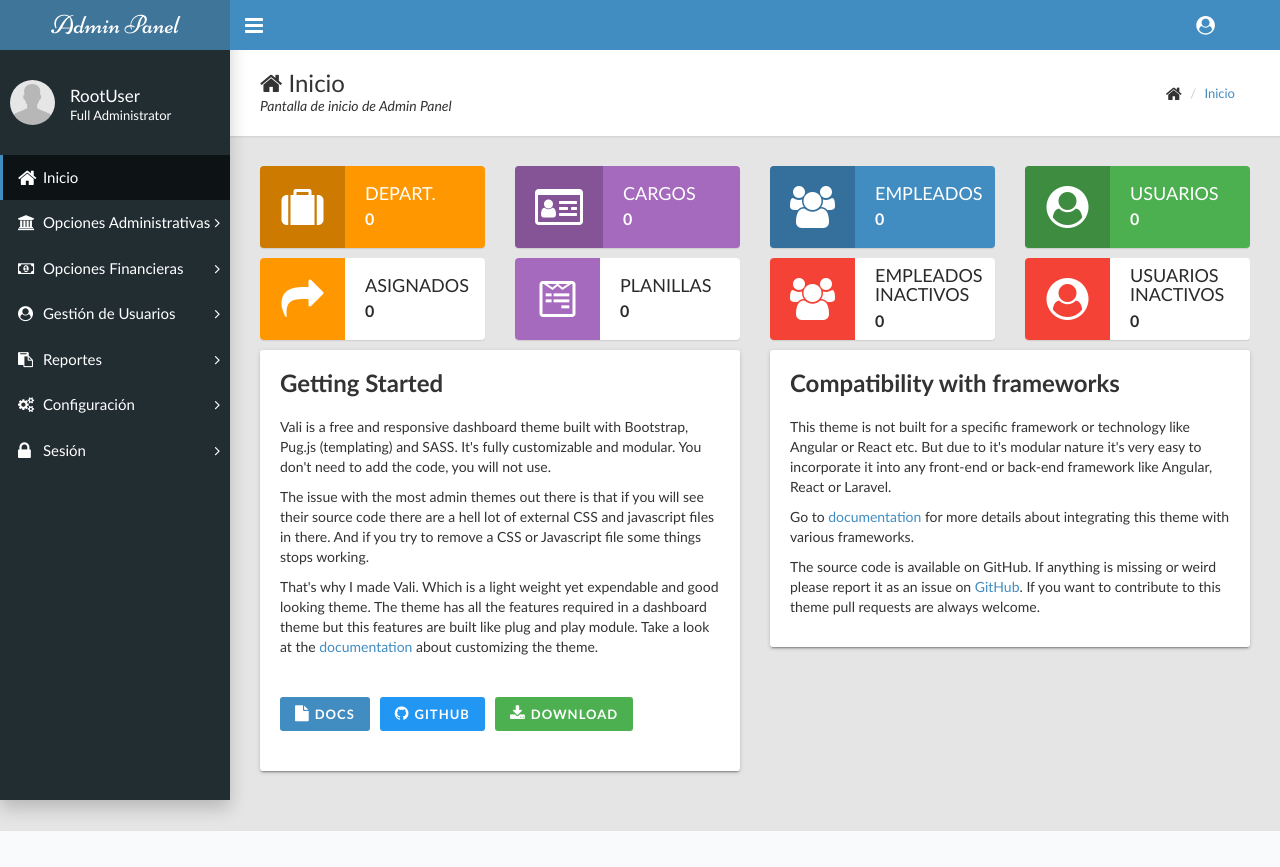
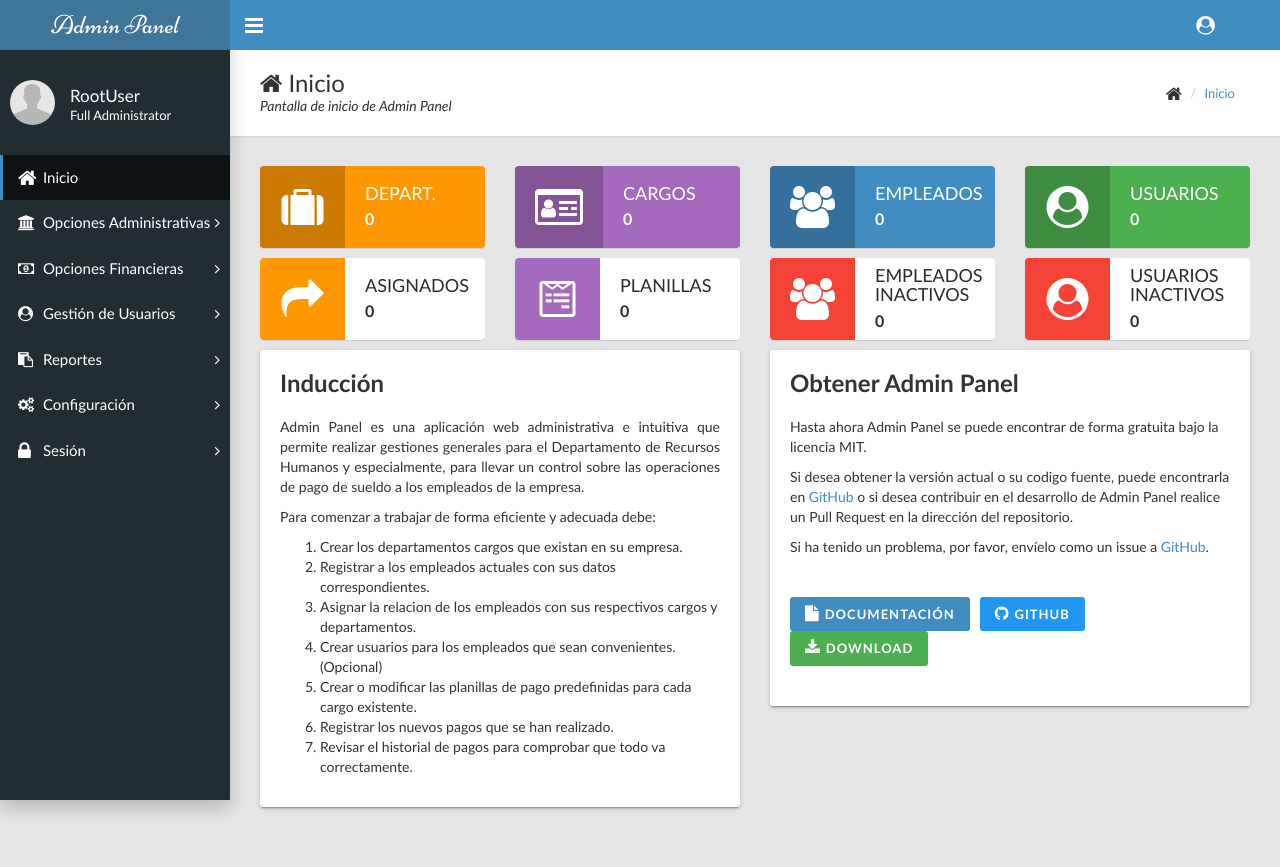
Before and after one commit to Kunai11/municipalidad, a PHP site: page /admin-panel/index.php in a window 1280 px wide. Before the commit the page ends 831 px from the top, so only its background shows below. Run offline with PHP 8.4, Linux system fonts and the light colour scheme; the visitor is signed in with stand-in values (Sample User, id 1); data that the repository does not hold is empty.

Commit message:
Agregar informacion para el usuario

```diff
--- a/admin-panel/index.php
+++ b/admin-panel/index.php
@@ -137,19 +137,27 @@
         <div class="row">
           <div class="col-md-6">
             <div class="card">
-              <h3 class="card-title">Getting Started</h3>
-              <p>Vali is a free and responsive dashboard theme built with Bootstrap, Pug.js (templating) and SASS. It's fully customizable and modular. You don't need to add the code, you will not use.</p>
-              <p>The issue with the most admin themes out there is that if you will see their source code there are a hell lot of external CSS and javascript files in there. And if you try to remove a CSS or Javascript file some things stops working.</p>
-              <p>That's why I made Vali. Which is a light weight yet expendable and good looking theme. The theme has all the features required in a dashboard theme but this features are built like plug and play module. Take a look at the <a href="http://pratikborsadiya.in/blog/vali-admin" target="_blank">documentation</a> about customizing the theme.</p>
-              <p class="mt-40 mb-20"><a class="btn btn-primary icon-btn mr-10" href="http://pratikborsadiya.in/blog/vali-admin" target="_blank"><i class="fa fa-file"></i>Docs</a><a class="btn btn-info icon-btn mr-10" href="https://github.com/pratikborsadiya/vali-admin" target="_blank"><i class="fa fa-github"></i>GitHub</a><a class="btn btn-success icon-btn" href="https://github.com/pratikborsadiya/vali-admin/archive/master.zip" target="_blank"><i class="fa fa-download"></i>Download</a></p>
+              <h3 class="card-title">Inducci&oacute;n</h3>
+              <p style="text-align:justify;">Admin Panel es una aplicaci&oacute;n web administrativa e intuitiva que permite realizar gestiones generales para el Departamento de Recursos Humanos y especialmente, para llevar un control sobre las operaciones de pago de sueldo a los empleados de la empresa.</p>
+              <p style="text-align:justify;">Para comenzar a trabajar de forma eficiente y adecuada debe:</p>
+              <ol>
+                <li>Crear los departamentos cargos que existan en su empresa.</li>
+                <li>Registrar a los empleados actuales con sus datos correspondientes.</li>
+                <li>Asignar la relacion de los empleados con sus respectivos cargos y departamentos.</li>
+                <li>Crear usuarios para los empleados que sean convenientes. (Opcional)</li>
+                <li>Crear o modificar las planillas de pago predefinidas para cada cargo existente.</li>
+                <li>Registrar los nuevos pagos que se han realizado.</li>
+                <li>Revisar el historial de pagos para comprobar que todo va correctamente.</li>
+              </ol>
             </div>
           </div>
           <div class="col-md-6">
             <div class="card">
-              <h3 class="card-title">Compatibility with frameworks</h3>
-              <p>This theme is not built for a specific framework or technology like Angular or React etc. But due to it's modular nature it's very easy to incorporate it into any front-end or back-end framework like Angular, React or Laravel.</p>
-              <p>Go to <a href="http://pratikborsadiya.in/blog/vali-admin" target="_blank">documentation</a> for more details about integrating this theme with various frameworks.</p>
-              <p>The source code is available on GitHub. If anything is missing or weird please report it as an issue on <a href="https://github.com/pratikborsadiya/vali-admin" target="_blank">GitHub</a>. If you want to contribute to this theme pull requests are always welcome.</p>
+              <h3 class="card-title">Obtener Admin Panel</h3>
+              <p>Hasta ahora Admin Panel se puede encontrar de forma gratuita bajo la licencia MIT.</p>
+              <p>Si desea obtener la versi&oacute;n actual o su codigo fuente, puede encontrarla en <a href="https://github.com/Kunai11/municipalidad" target="_blank">GitHub</a> o si desea contribuir en el desarrollo de Admin Panel realice un Pull Request en la direcci&oacute;n del repositorio.</p>
+              <p>Si ha tenido un problema, por favor, env&iacute;elo como un issue a <a href="https://github.com/Kunai11/municipalidad" target="_blank">GitHub</a>.</p>
+              <p class="mt-40 mb-20"><a class="btn btn-primary icon-btn mr-10" href="../en-construccion/" target="_blank"><i class="fa fa-file"></i>Documentaci&oacute;n</a><a class="btn btn-info icon-btn mr-10" href="https://github.com/Kunai11/municipalidad" target="_blank"><i class="fa fa-github"></i>GitHub</a><a class="btn btn-success icon-btn" href="https://github.com/Kunai11/municipalidad/archive/master.zip" target="_blank"><i class="fa fa-download"></i>Download</a></p>
             </div>
           </div>
         </div>
```
